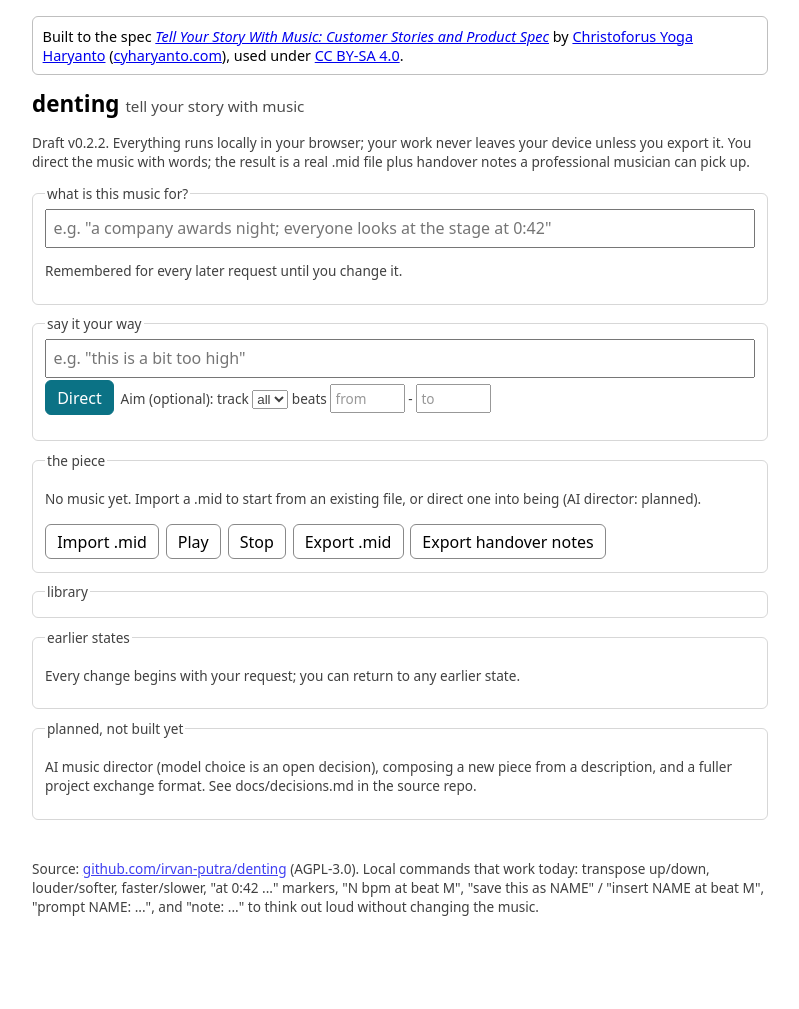
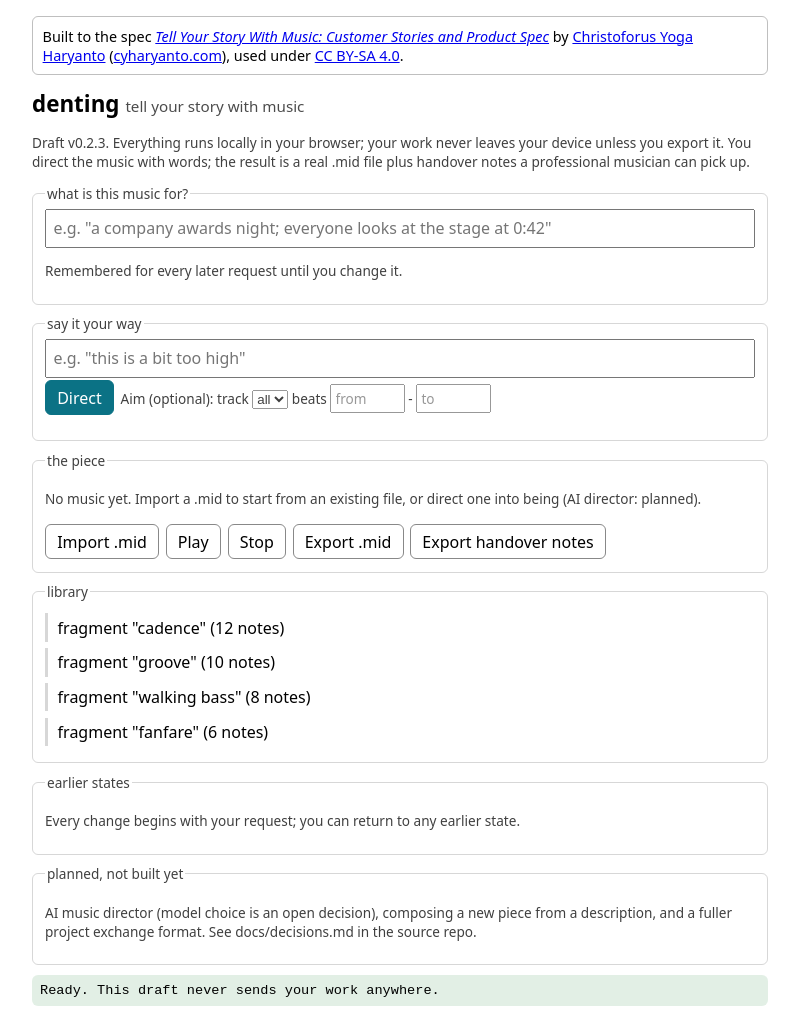
Before and after one commit to irvan-putra/denting, a plain HTML site: page index.html in a window 1280 px wide. Shown: the top 1009 px of the page, without its empty margins (240-1039 px from the left). Before the commit the page ends 946 px from the top, so only its background shows below. Drawn offline with Linux system fonts and the light colour scheme.

Commit message:
web 0.2.3: actually import seedLibrary (0.2.2 ReferenceError on fresh load)

```diff
--- a/core/director.js
+++ b/core/director.js
@@ -10,9 +10,9 @@
 //    request is wired up. When no model is configured, the director says
 //    so plainly instead of pretending.
 
-import { transpose, scaleVelocity, setTempo, normalizeAim, addMarker } from './engine.js?v=0.2.2';
-import { secondsToTick } from './model.js?v=0.2.2';
-import { saveFragment, insertFragment, savePrompt, listLibrary } from './library.js?v=0.2.2';
+import { transpose, scaleVelocity, setTempo, normalizeAim, addMarker } from './engine.js?v=0.2.3';
+import { secondsToTick } from './model.js?v=0.2.3';
+import { saveFragment, insertFragment, savePrompt, listLibrary } from './library.js?v=0.2.3';
 
 function parseClock(text) {
   const m = text.match(/(\d+):(\d\d)/);
--- a/core/handoff.js
+++ b/core/handoff.js
@@ -3,7 +3,7 @@
 // what the music is for, its structure, its timing, and the moments that
 // matter. Both leave the product together.
 
-import { GM_PROGRAMS, tickToSeconds, tickToBeat, songEndTick } from './model.js?v=0.2.2';
+import { GM_PROGRAMS, tickToSeconds, tickToBeat, songEndTick } from './model.js?v=0.2.3';
 
 function fmtTime(sec) {
   const m = Math.floor(sec / 60), s = sec - m * 60;
--- a/index.html
+++ b/index.html
@@ -37,7 +37,7 @@
   used under <a href="https://creativecommons.org/licenses/by-sa/4.0/">CC BY-SA 4.0</a>.
 </div>
 <h1>denting <span class="sub">tell your story with music</span></h1>
-<p class="note">Draft v0.2.2. Everything runs locally in your browser; your
+<p class="note">Draft v0.2.3. Everything runs locally in your browser; your
 work never leaves your device unless you export it. You direct the music
 with words; the result is a real .mid file plus handover notes a
 professional musician can pick up.</p>
@@ -97,6 +97,6 @@ Local commands that work today: transpose up/down, louder/softer,
 faster/slower, "at 0:42 ..." markers, "N bpm at beat M", "save this as
 NAME" / "insert NAME at beat M", "prompt NAME: ...", and "note: ..."
 to think out loud without changing the music.</p>
-<script type="module" src="web/app.js?v=0.2.2"></script>
+<script type="module" src="web/app.js?v=0.2.3"></script>
 </body>
 </html>
```
Also changed, not shown: web/app.js (+7 -6 lines).
